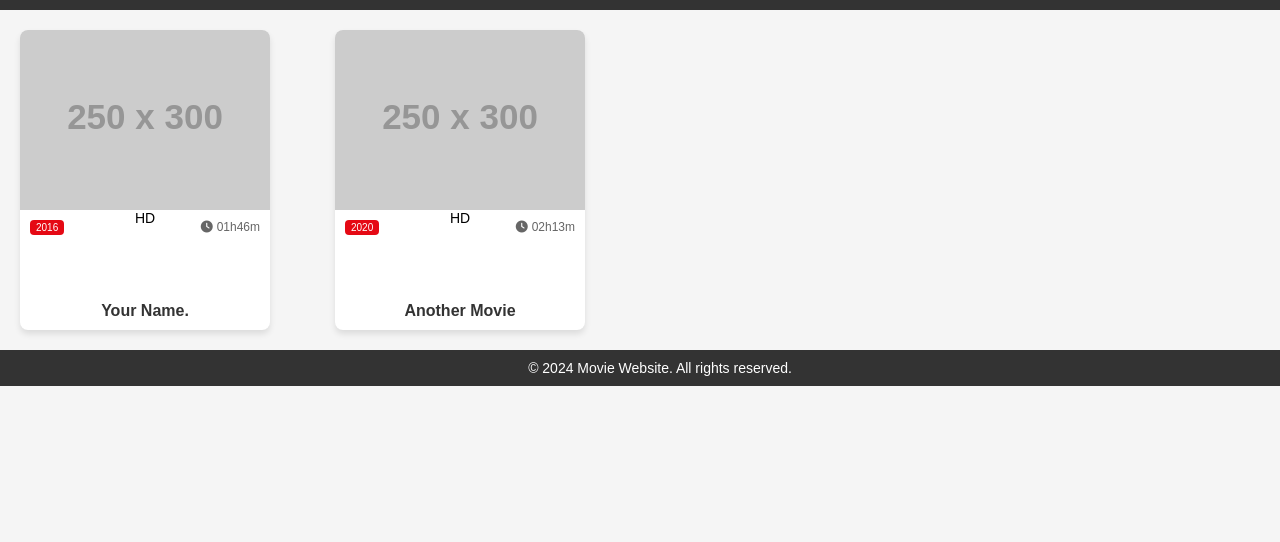
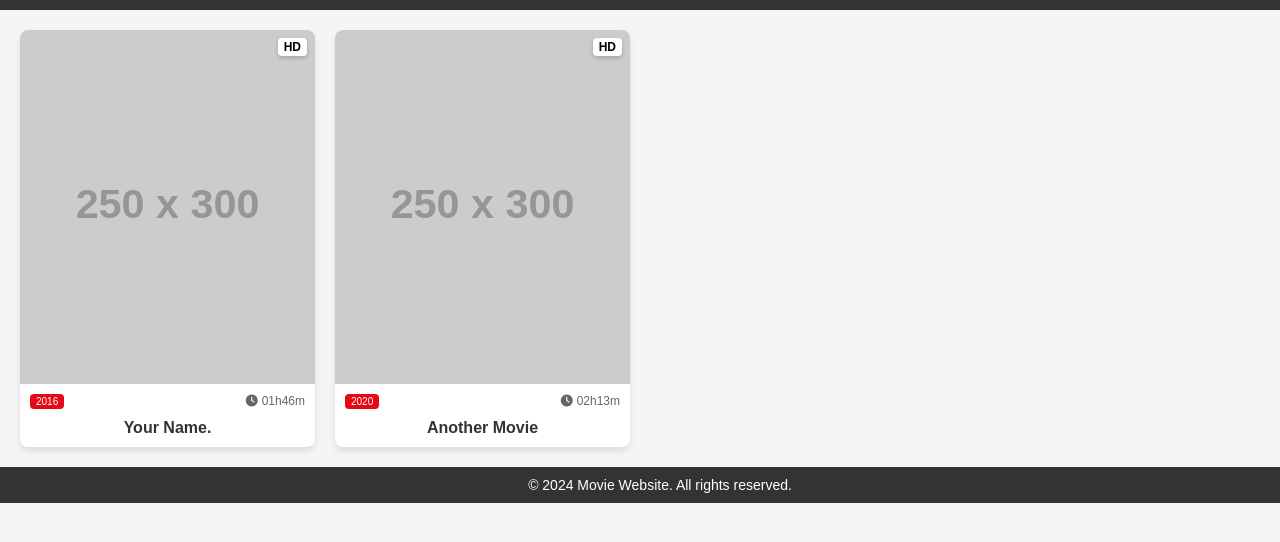
Before and after one commit to UmairAlHasan/Test007, a plain HTML site: page index.html in a window 1280 px wide. Shown: the part 60-602 px from the top of the page. Drawn offline with Linux system fonts and the light colour scheme; placeholder pictures from the web are drawn by us.

Commit message:
Add files via upload

```diff
--- a/styles.css
+++ b/styles.css
@@ -66,42 +66,43 @@ header .profile-menu a:hover {
     justify-content: center;
 }
 
-/* Individual movie card with fixed size */
+/* Individual movie card */
 .movie-card {
-    width: 250px;
-    height: 300px;
     background-color: #fff;
     border-radius: 8px;
     box-shadow: 0 4px 6px rgba(0, 0, 0, 0.1);
     overflow: hidden;
     text-align: center;
     font-size: 14px;
-    display: flex;
-    flex-direction: column;
-    justify-content: space-between;
 }
 
-/* Movie image */
+/* Movie image and badge */
 .movie-image {
     position: relative;
-    height: 60%;
-    width: 100%;
 }
 
 .movie-image img {
     width: 100%;
-    height: 100%;
-    object-fit: cover;
+    height: auto;
     display: block;
 }
 
-/* Movie Info (name and details) */
+.movie-image .badge.hd {
+    position: absolute;
+    top: 8px;
+    right: 8px;
+    background-color: #fff;
+    color: #000;
+    font-weight: bold;
+    font-size: 12px;
+    padding: 2px 6px;
+    border-radius: 4px;
+    box-shadow: 0 2px 4px rgba(0, 0, 0, 0.2);
+}
+
+/* Movie Info */
 .movie-info {
     padding: 10px;
-    height: 40%;
-    display: flex;
-    flex-direction: column;
-    justify-content: space-between;
 }
 
 .movie-meta {
```
